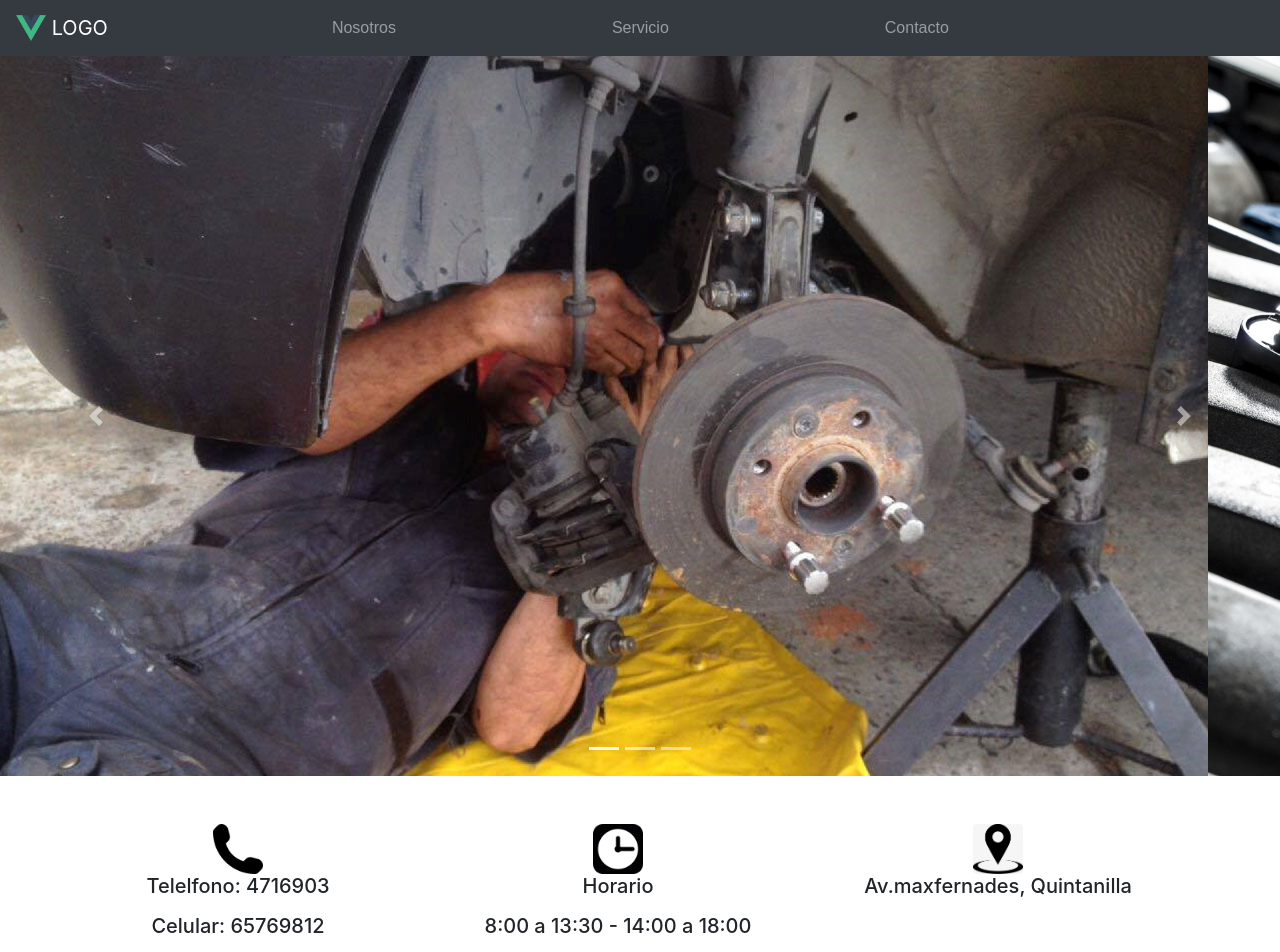
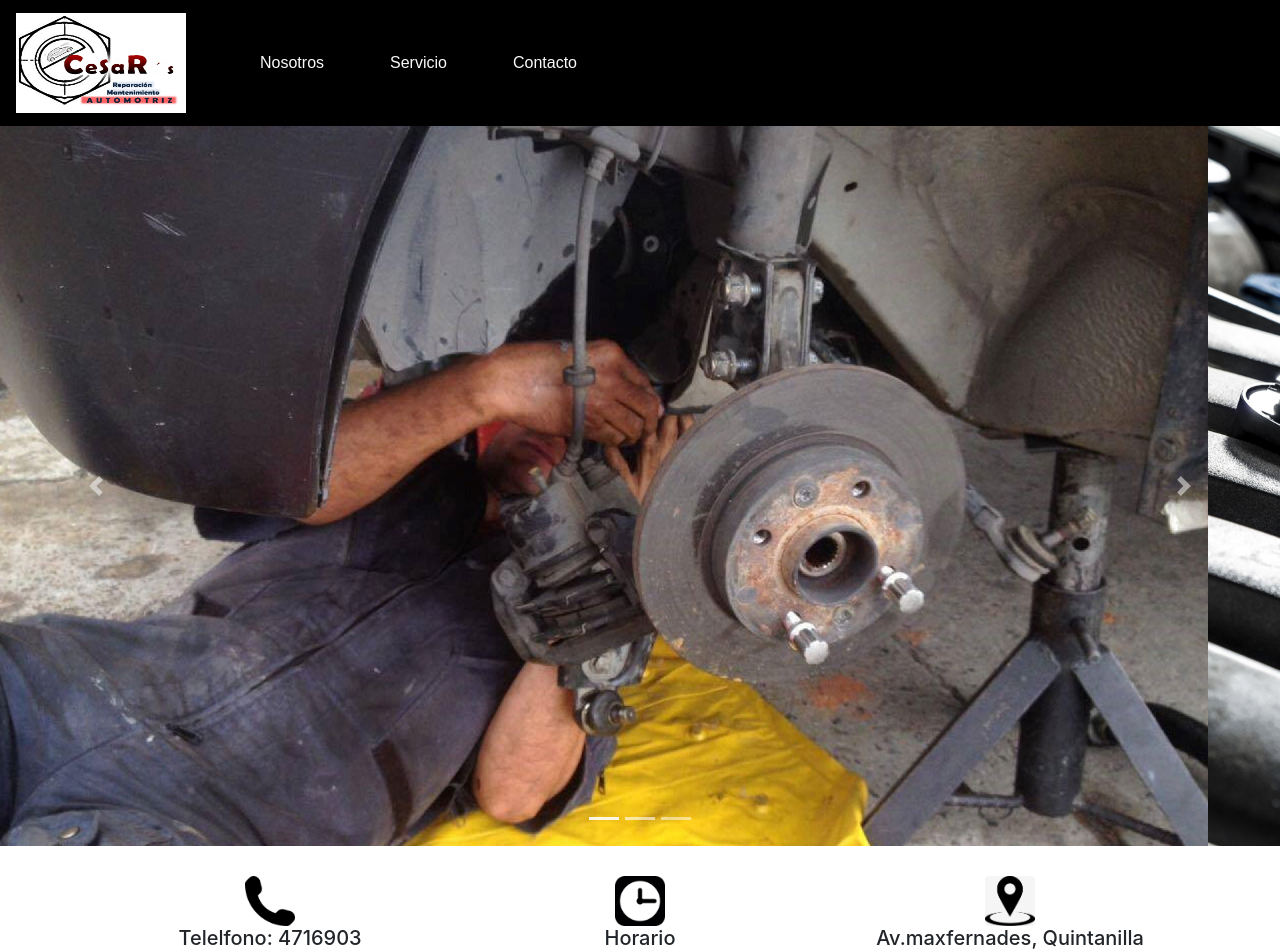
Before and after one commit to Aomine1444/proyectofinal, a Vue app in the folder taller/: page / in a window 1280 px wide. Shown: the top 952 px of the page. Built offline with nearby package versions, Linux system fonts and the light colour scheme.

Commit message:
martes 4 de Febrero 2020

```diff
--- a/taller/src/components/Cuerpo.vue
+++ b/taller/src/components/Cuerpo.vue
@@ -1,22 +1,22 @@
 <template>
-    <div>
-      <div class="container m-5">
+  <div class="body">
+    <div class="container cot">
       <div class="row">
-          <div class="col-md-4">
+        <div class="col-md-4" style="width: 100%">
           <h5>
             <img src="@/assets/phone.png" class="img-tes rounded mx-auto d-block" />
             <p class="text-center">Telelfono: 4716903</p>
             <p class="text-center">Celular: 65769812</p>
           </h5>
         </div>
-          <div class="col-md-4">
+        <div class="col-md-4" style="width: 100%">
           <h5>
             <img src="@/assets/relog2.png" class="img-tes rounded mx-auto d-block" />
             <p class="text-center">Horario</p>
             <p class="text-center">8:00 a 13:30 - 14:00 a 18:00</p>
           </h5>
         </div>
-          <div class="col-md-4">
+        <div class="col-md-4" style="width: 100%">
           <h5>
             <img src="@/assets/local.jpg" class="img-tes rounded mx-auto d-block" />
             <p class="text-center">Av.maxfernades, Quintanilla</p>
@@ -35,5 +35,14 @@ export default {}
 .img-tes {
   width: 50px;
   height: 50px;
+  margin: auto;
+}
+.body {
+  margin: 0px;
+  padding: 0px;
+}
+.cot {
+  margin: auto;
+  padding: 30px;
 }
 </style>
--- a/taller/src/components/HelloWorld.vue
+++ b/taller/src/components/HelloWorld.vue
@@ -1,9 +1,8 @@
 <template>
-  <div class="contenedor3">
-    <nav class="navbar navbar-expand-lg navbar-dark bg-dark">
+  <div class="body">
+        <nav class="navbar navbar-expand-md navbar-light color5">
           <a class="navbar-brand" href="/">
-        <img src="@/assets/logo.png" width="30" height="30" class="d-inline-block align-top" />
-        LOGO
+            <img src="@/assets/logo2.jpg" width="170" height="100" class="d-inline-block align-top" />
           </a>
           <button
             class="navbar-toggler bg-dark"
@@ -18,9 +17,9 @@
           </button>
           <div class="collapse navbar-collapse" id="navbarSupportedContent">
             <div class="navbar-nav">
-          <a class="nav-item nav-link" href="/Nosotros">Nosotros</a>
-          <a class="nav-item nav-link" href="/servicio">Servicio</a>
-          <a class="nav-item nav-link" href="/contacto">Contacto</a>
+              <a class="nav-item nav-link text-light" href="/Nosotros">Nosotros</a>
+              <a class="nav-item nav-link text-light" href="/servicio">Servicio</a>
+              <a class="nav-item nav-link text-light" href="/contacto">Contacto</a>
             </div>
           </div>
         </nav>
@@ -28,12 +27,10 @@
 </template>
 
 <script>
-export default {
-}
+export default {}
 </script>
 
 <style>
-
 .navbar-brand {
   color: #f2f2f2;
 }
@@ -41,7 +38,6 @@ export default {
   background: #1c54a0;
   transition: 0.5s;
   text-transform: uppercase;
-  padding: 16xp 15px;
   overflow: hidden;
   position: relative;
   display: block;
@@ -52,9 +48,19 @@ export default {
   color: #f2f2f2;
   text-align: -webkit-match-parent;
   list-style: none;
-  margin-left: 200px;
+  margin-left: 50px;
 }
-.contenedor3{
-  width: 100%;
+.Cont {
+  max-width: 100%;
+  height: 60px;
+  margin: 0px;
+  padding: 0px;
+}
+.color5 {
+  background: black;
+}
+.body {
+  margin: 0px;
+  padding: 0px;
 }
 </style>
--- a/taller/src/components/ta.vue
+++ b/taller/src/components/ta.vue
@@ -1,6 +1,5 @@
 <template>
-  <div class="bg-dark">
-    <div>
+  <div class="body bg-dark">
       <div class="container">
         <div class="row">
           <div class="col-sm-6">
@@ -43,7 +42,6 @@
           </div>
         </div>
       </div>
-    </div>
   </div>
 </template>
 
--- a/taller/src/views/About.vue
+++ b/taller/src/views/About.vue
@@ -1,9 +1,9 @@
 <template>
-  <div>
-      <container>
+  <div class="body">
+    <div class="container">
       <h1 class="titulo">Quienes Somos</h1>
       <div class="row">
-          <div class="col-xs-12 col-sm-6 col-md-6">
+        <div class="col-xs-12 col-sm-6 col-md-6" style="max-width: 100%">
           <img src="@/assets/sanpedro.jpg" class="img-tr" />
         </div>
         <div class="col-xs-12 col-sm-6 col-md-6">
@@ -24,7 +24,7 @@
           </article>
         </div>
       </div>
-      </container>
+    </div>
     <ta />
   </div>
 </template>
@@ -40,25 +40,32 @@ export default {
 </script>
 
 <style>
-.titulo{
+.titulo {
   font-size: 50px;
-  margin-top: 20px;
-  margin-bottom: 20px;
+  margin-top: 50px;
+  margin-bottom: 10px;
   text-align: center;
   box-sizing: border-box;
   font-family: "Latin Modern Roman 10";
   font-style: italic;
 }
 .img-tr {
-  width: 450px;
+  width: 100%;
   height: 550px;
-  margin: 15px;
+  margin: auto;
+  margin-top: 50px;
+  margin-bottom: 50px;
   padding: 10px;
+  display: block;
 }
-.parrafo{
-  margin:50px;
+.parrafo {
+  margin: 50px;
   font-family: "Latin Modern Roman 10";
   font-style: italic;
   padding: 15px;
 }
+.body {
+  margin: 0px;
+  padding: 0px;
+}
 </style>
--- a/taller/src/views/Contacto.vue
+++ b/taller/src/views/Contacto.vue
@@ -22,12 +22,12 @@
           </p>
         </div>
         <div class="col-xs-12 col-sm-12 col-md-12">
-          <iframe
+          <iframe class="iman"
             src="https://www.google.com/maps/embed?pb=!1m14!1m12!1m3!1d484.2024633681496!2d-66.10877125188553!3d-17.38127822867462!2m3!1f0!2f0!3f0!3m2!1i1024!2i768!4f13.1!5e1!3m2!1ses!2sbo!4v1580764653532!5m2!1ses!2sbo"
             width="600"
             height="450"
             frameborder="0"
-            style="border:0;"
+            style="max-width 100%"
             allowfullscreen
           ></iframe>
         </div>
@@ -69,4 +69,9 @@ export default {
   font-family: "Latin Modern Roman 10";
   font-style: italic;
 }
+.iman{
+  width: 100%;
+  margin-top: 50px;
+  margin-bottom: 50px;
+}
 </style>
--- a/taller/src/views/Servicio.vue
+++ b/taller/src/views/Servicio.vue
@@ -77,7 +77,6 @@ export default {
 .body {
   margin: 0px;
   padding: 0px;
-  background: #edf7fa;
 }
 .body h3{
   text-align: center;
```
Also changed, not shown: taller/src/assets/logo2.jpg (added). Lines whose indentation alone changed are shown as unchanged.
